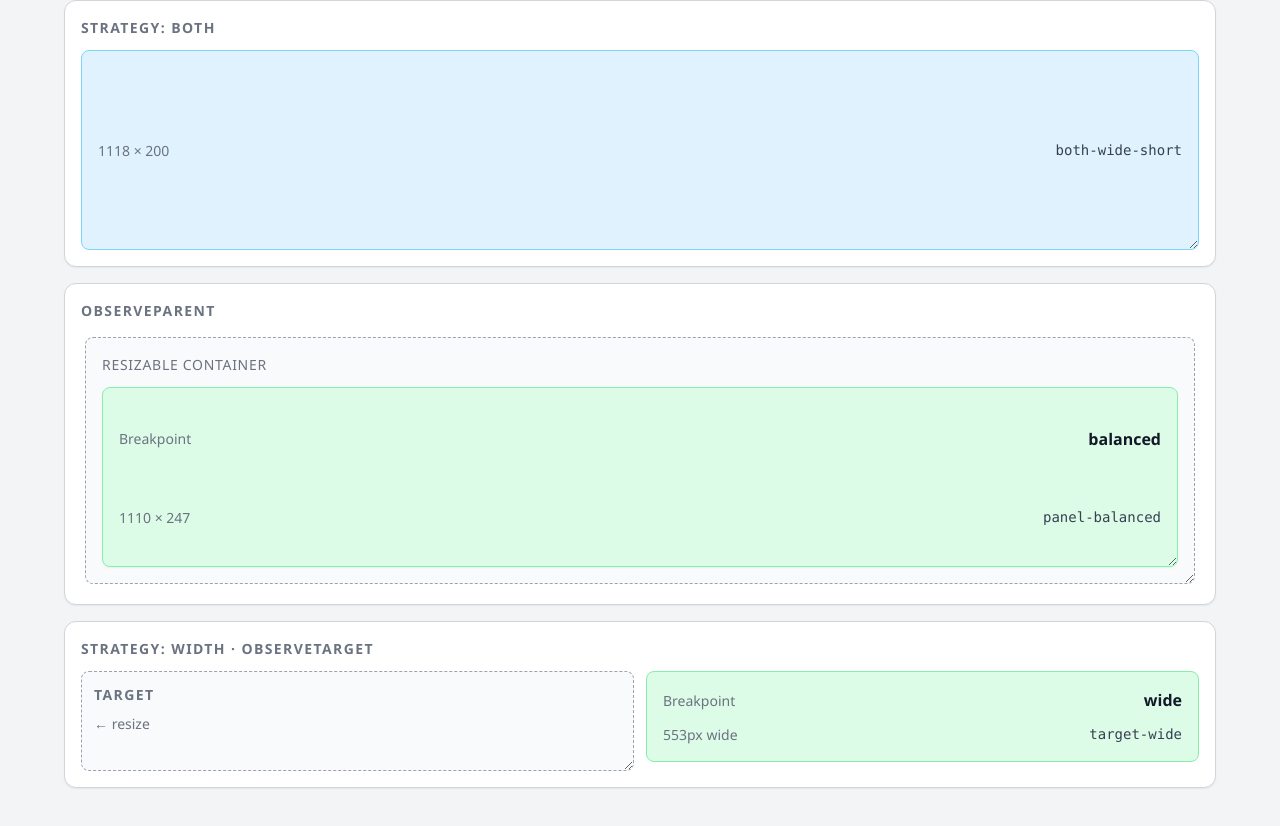
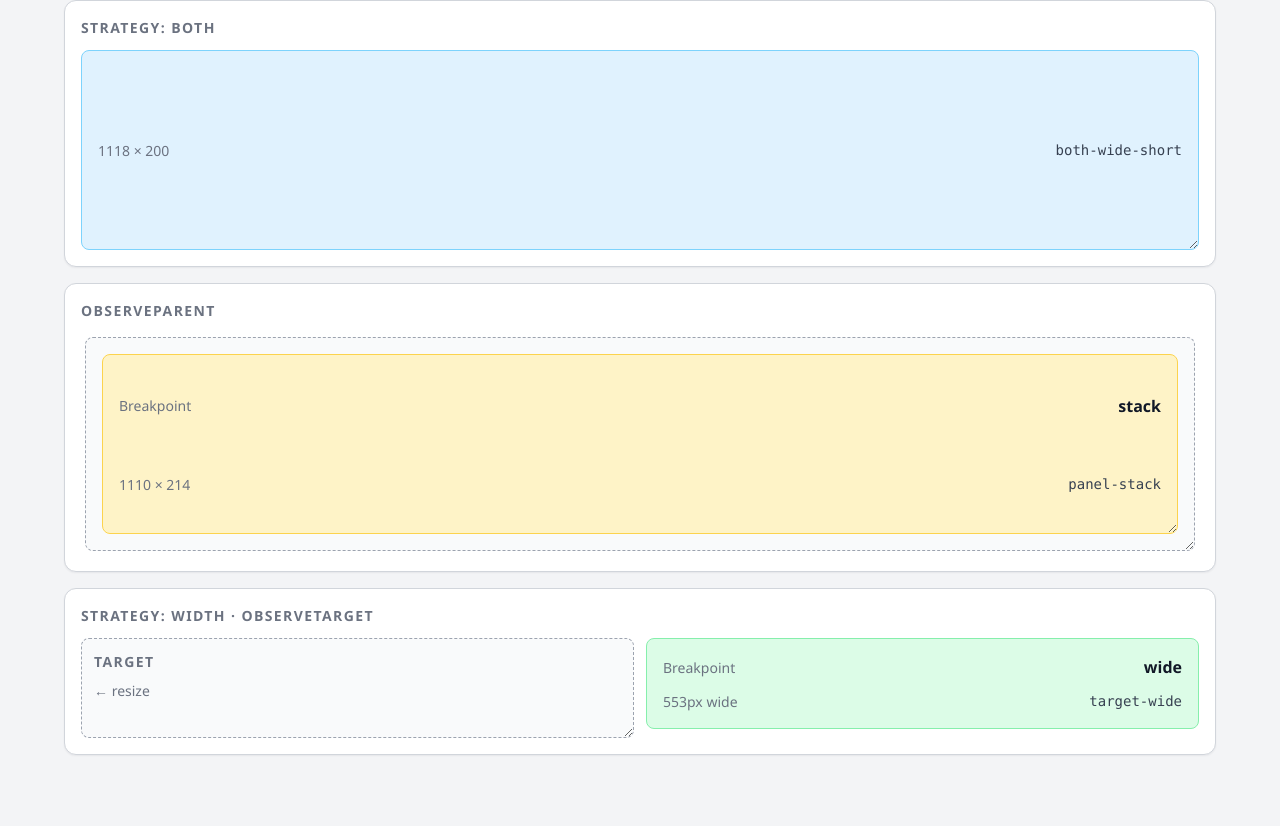
Before and after one commit to tdijkmans/angular-playground, an Angular app in the folder angular-sandbox/: page /container-query in a window 1280 px wide. Shown: the part 748-1574 px from the top of the page. After the commit the page ends 1551 px from the top, so only its background shows below. Built offline with nearby package versions, Linux system fonts and the light colour scheme.

Commit message:
feat: remove redundant hint from parent surface in container query demo

```diff
--- a/angular-sandbox/src/app/pages/container-query-demo.html
+++ b/angular-sandbox/src/app/pages/container-query-demo.html
@@ -69,8 +69,6 @@
 
       <div class="parent-frame">
         <div class="parent-surface" #parentEl>
-          <p class="parent-surface-hint">resizable container</p>
-
           <div
             class="demo-box demo-box-parent"
             [appCq]="panelBreakpoints"
```
